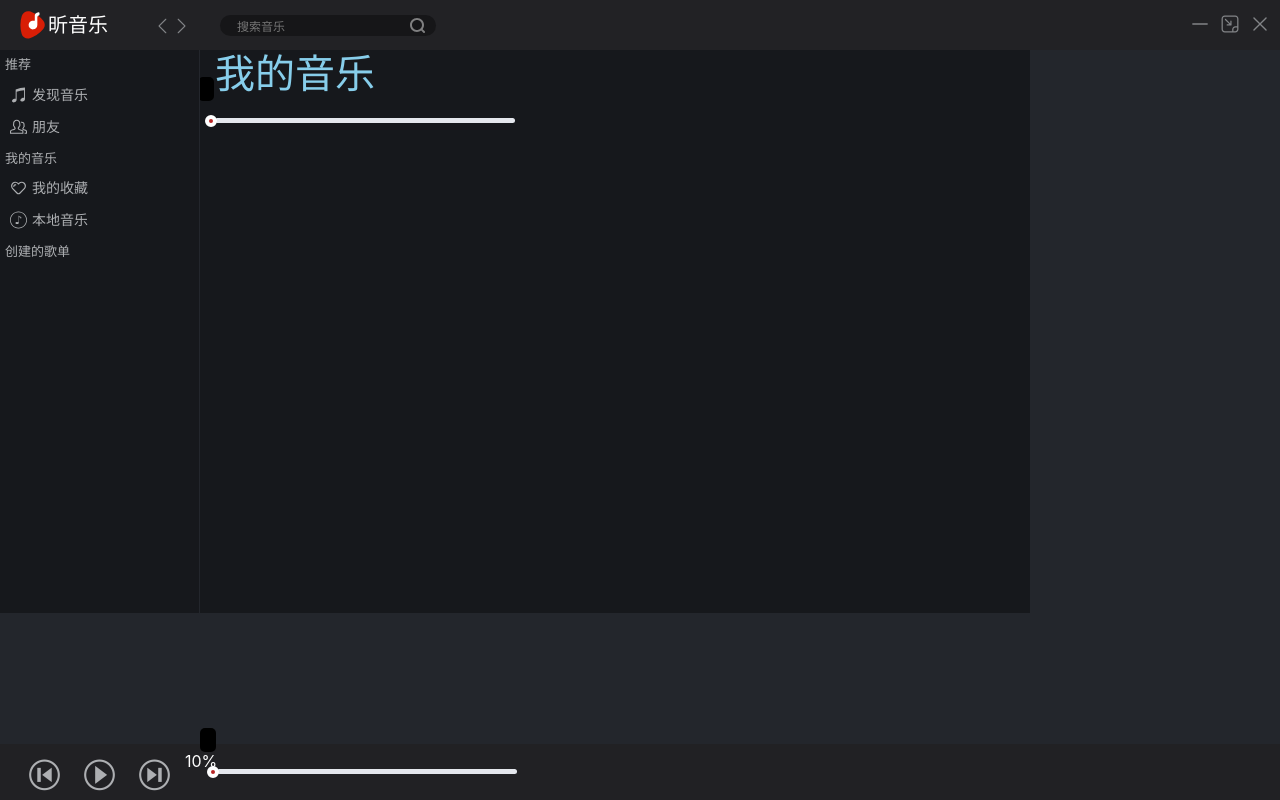
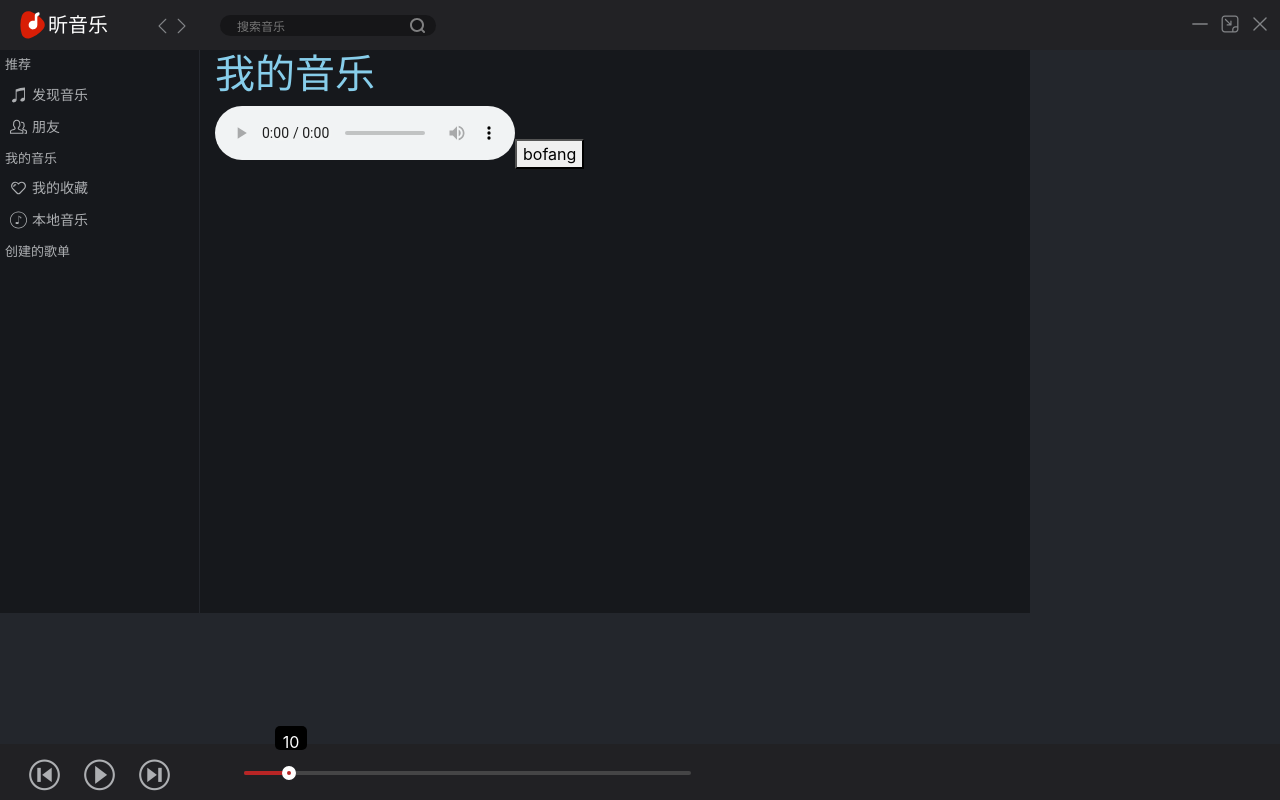
Before and after one commit to EGo14T/Vue-electron-xinmusic, a Vue app: page /My in a window 1280 px wide. Built offline with nearby package versions, Linux system fonts and the light colour scheme.

Commit message:
fix timebar bug

```diff
--- a/package.json
+++ b/package.json
@@ -16,8 +16,7 @@
     "hls.js": "^0.12.4",
     "vue": "^2.6.10",
     "vue-aplayer": "^1.6.1",
-    "vue-router": "^3.1.3",
-    "vuex": "^3.1.1"
+    "vue-router": "^3.1.3"
   },
   "devDependencies": {
     "@vue/cli-plugin-babel": "^3.12.0",
--- a/src/background.js
+++ b/src/background.js
@@ -21,9 +21,9 @@ function createWindow () {
   win = new BrowserWindow({
     width: 1030,
     height: 670,
-    resizable: true,
+    resizable: false,
     skipTaskbar: false,
-    frame: true,
+    frame: false,
     webPreferences: {
     nodeIntegration: true
   } })
--- a/src/components/MyMusic.vue
+++ b/src/components/MyMusic.vue
@@ -1,7 +1,15 @@
 <template>
   <div>
     <h1>我的音乐</h1>
-    <slider :min=0 :max=100 v-model = "per"></slider>
+
+
+    <audio autoplay="autoplay"
+    controls="controls"
+    preload="auto"
+    src="https://ego1st.cn/1.mp3" ref="audio">
+  </audio>
+
+  <button @click="play()">bofang</button>
   </div>
 
 
@@ -9,16 +17,22 @@
 </template>
 
 <script>
-import timebar from '../components/progress-pc';
+
 
   export default {
     components: {
-      'slider' : timebar
+
 
      },
      data(){
        return{
          per:''
+       }
+     },
+
+     methods:{
+       play(){
+         this.$refs.audio.play();
        }
      }
   }
--- a/src/components/footer.vue
+++ b/src/components/footer.vue
@@ -3,29 +3,21 @@
     <div class='footerbar row'>
         <div class="playbtn col-md-auto">
             <i class= "iconfont-playbar icon-shangyishou icon-space"></i>
-            <i class= "iconfont-playbar icon-bofang icon-space"></i>
+            <i class= "iconfont-playbar icon-bofang icon-space" @click="play()"></i>
             <i class= "iconfont-playbar icon-xiayishou icon-space"></i>
         </div>
 
         <div class="timebar row col-md-auto">
-            <div class="starttime col-md-auto">
-                {{timepercent}}
-            </div>
-
-            <slider :min=0 :max=100 v-model = "per"></slider>
-
-            <div class="endtime col-md-auto">
-
-            </div>
+          <div class="starttime">
         </div>
-
-
+           <slider class="timebar-process" :min=0 :max=100  v-model = "per"></slider>
+        </div>
         </div>
 </template>
 
 <script>
 
-import timebar from '../components/progress-pc';
+import timebar from '../components/timebar';
 
 
 
@@ -37,14 +29,17 @@ import timebar from '../components/progress-pc';
         data () {
             return {
                 timepercent: '10%',
-                per: '',
-                time: this.per+123
+                per: 10,
+                pper: ''
             };
         },
         computed: {
 
         },
         methods: {
+            play(){
+                $refs.audio.play();
+            }
 
         },
     }
@@ -72,11 +67,11 @@ import timebar from '../components/progress-pc';
 }
 
 .timebar{
-    width: 500PX;
+    width: 800px;
     color: #ffffff;
-    position: relative;
-    top: 5px;
-    left: 50px;
+    position: absolute;
+    top: 2px;
+    left: 230px;
 
 }
 
@@ -84,13 +79,16 @@ import timebar from '../components/progress-pc';
     padding: 0px
 }
 
-.time{
-    width: 300px;
-}
 
 .progress-bar{
     color:#454546;
     background: #b82525;
+}
+
+.timebar-process{
+    position: relative;
+    left: 29px;
+    top: 5px;
 }
 
 
--- a/src/components/progress-pc.vue
+++ b/src/components/timebar.vue
@@ -26,15 +26,30 @@ export default {
       per: this.value //当前值
     };
   },
+
+  watch: {
+	    per : {
+	      handler (newVal) {
+          //console.log("当前"+newVal)
+          this.$emit('input', newVal);
+	      },
+	      immediate: true,
+	    }
+    },
+
+
   //渲染到页面的时候
   mounted() {
     this.slider = this.$refs.slider;
     this.thunk = this.$refs.trunk;
     this.process = this.$refs.process;
     var _this = this;
+
+
     this.thunk.onmousedown = function(e) {
       var width = parseInt(_this.width);
       var disX = e.clientX;
+
 
       document.onmousemove = function(e) {
         // value, left, width
@@ -52,6 +67,7 @@ export default {
       document.onmouseup = function() {
         document.onmousemove = document.onmouseup = null;
       };
+
       return false;
     };
 
@@ -59,28 +75,38 @@ export default {
       var width = parseInt(_this.width);
       var disX = e.clientX;
       e.cancelBubble = true;
-      var newWidth = e.clientX-215;
-      console.log("点击到边框的距离"+e.clientX)
-      console.log("点击到dom的距离"+e.offsetX)
+      var newWidth = e.clientX-247;
+      console.log("process点击到边框的距离"+e.clientX)
+      console.log("process点击到dom的距离"+e.offsetX)
       console.log(newWidth);
 
-      var scale = newWidth / 300;
+      var scale = newWidth / 447;
       console.log(scale)
       console.log(Math.ceil((_this.max - _this.min)*scale));
       _this.per = Math.ceil((_this.max - _this.min) * scale + _this.min);
-
-
+      _this.per = Math.max(_this.per, _this.min);
+      _this.per = Math.min(_this.per, _this.max);
 
 
     }
 
     this.slider.onclick = function(e){
+      var width = parseInt(_this.width);
+      var disX = e.clientX;
       e.cancelBubble = true;
-       alert("未有")
+      var newWidth = e.clientX-247;
+      console.log("slider点击到边框的距离"+e.clientX)
+      console.log("slider点击到dom的距离"+e.offsetX)
+      console.log(newWidth);
+
+      var scale = newWidth / 447;
+      console.log(scale)
+      console.log(Math.ceil((_this.max - _this.min)*scale));
+      _this.per = Math.ceil((_this.max - _this.min) * scale + _this.min);
+      _this.per = Math.max(_this.per, _this.min);
+      _this.per = Math.min(_this.per, _this.max);
+
     }
-
-
-
 
   },
   computed: {
@@ -124,36 +150,36 @@ export default {
 .slider {
   position: relative;
   margin: 20px 0;
-  width: 300px;
-  height: 5px;
-  background: #e4e7ed;
+  width: 447px;
+  height: 4px;
+  background:#454546;
   border-radius: 5px;
-  cursor: pointer;
+  cursor:default;
 }
 .slider .process {
   position: absolute;
   left: 0;
   top: 0;
-  width: 112px;
-  height: 5px;
+  height: 4px;
   border-radius: 5px;
   background: #b82525;
 }
 .slider .thunk {
   position: absolute;
   left: 100px;
-  top: -7px;
-  width: 20px;
-  height: 20px;
+  top: -5px;
+  width: 14px;
+  height: 14px;
 }
 .slider .block {
-  width: 12px;
-  height: 12px;
+  width: 14px;
+  height: 14px;
   border-radius: 50%;
-  border: 4px solid #ffffff;
+  border: 5px solid #ffffff;
   background:#b82525;
-  position: relative;
-  top: 4px;
+
+  cursor:pointer;
+
 }
 .slider .tips {
   position: absolute;
```
Also changed, not shown: 1 other file (tests, documents, lock files or other folders).
